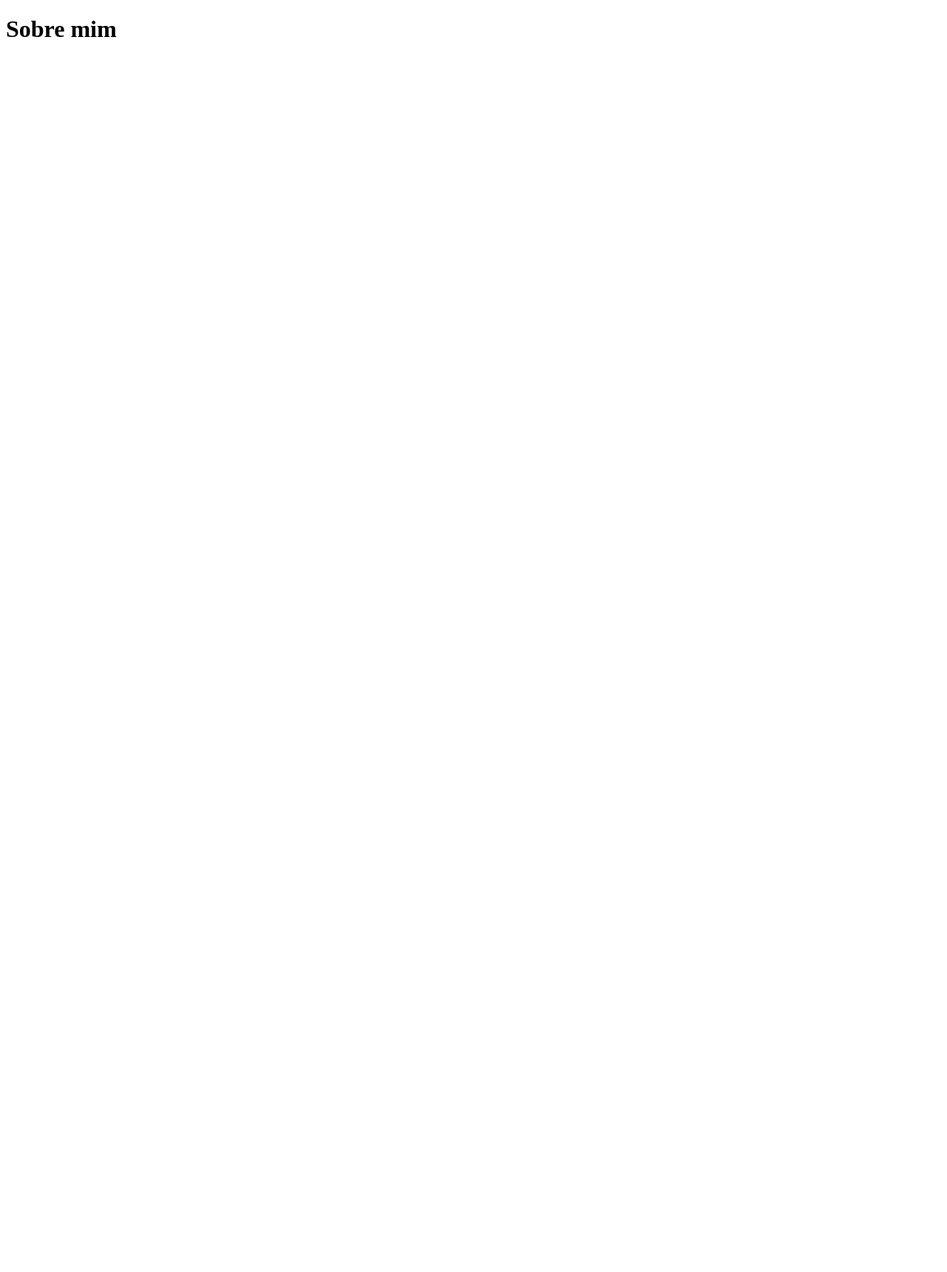
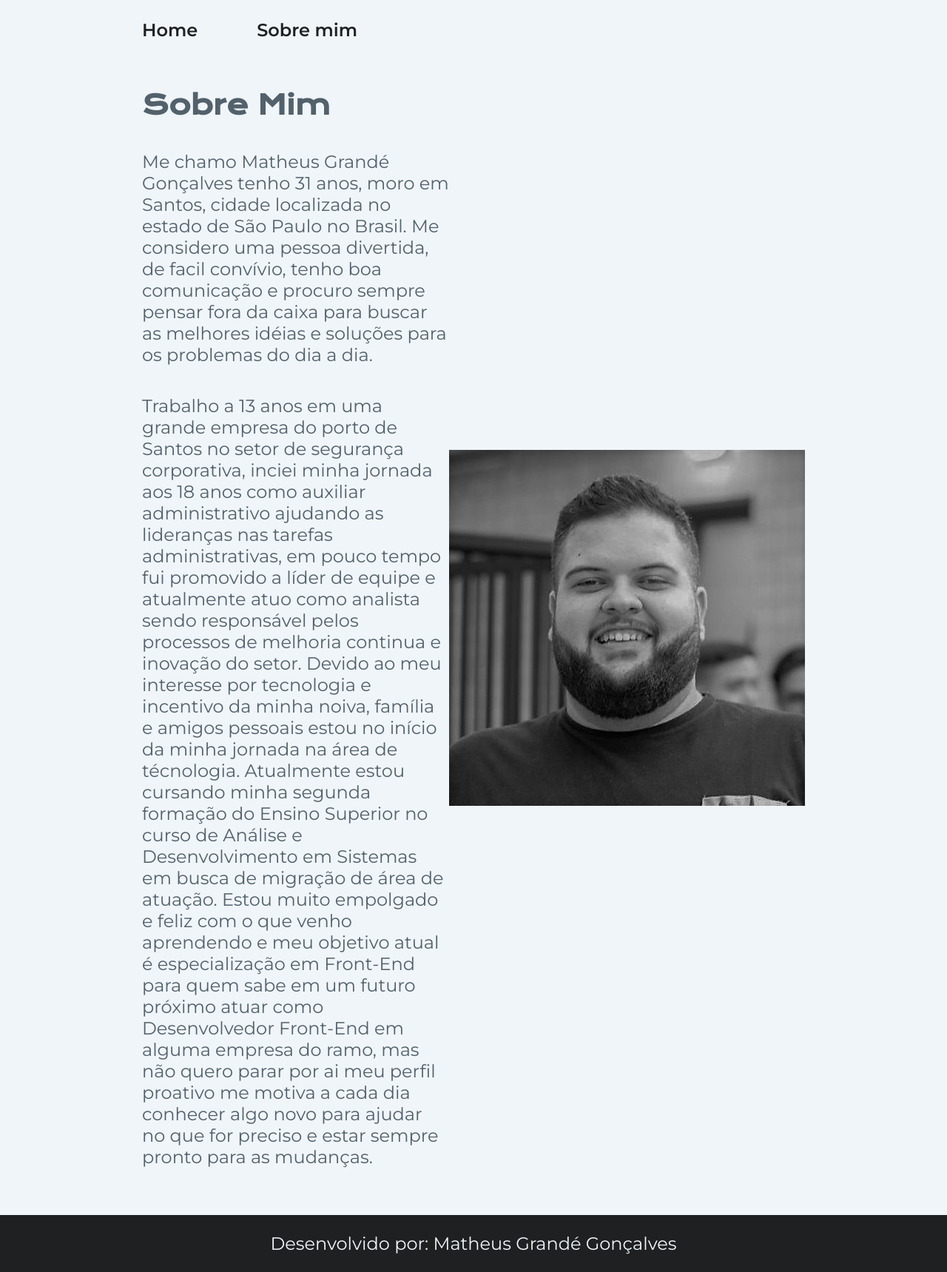
Before and after one commit to GrandeMatheus/Portifolio-Alura, a plain HTML site: page about.html in a window 1280 px wide. Shown: the whole page at 74% size. Before the commit the page ends 800 px from the top, so only its background shows below. Drawn offline with nearby package versions, Linux system fonts and the light colour scheme.

Commit message:
atualização da cor e sobre mim

```diff
--- a/about.html
+++ b/about.html
@@ -4,8 +4,27 @@
     <meta charset="UTF-8">
     <meta name="viewport" content="width=device-width, initial-scale=1.0">
     <title>Sobre mim</title>
+    <link rel="stylesheet" href="./styles/style.css">
 </head>
 <body>
-    <h1>Sobre mim</h1>
+    <header class="cabecalho">
+        <nav class="cabecalho__menu">
+            <a class="cabecalho__menu__link" href="Index.html">Home</a>
+            <a class="cabecalho__menu__link" href="about.html">Sobre mim</a>
+        </nav>
+    </header>
+
+    <main class="Apresentacao">
+        <section class="Apresentacao__conteudo">
+            <h1 class="Apresentacao__conteudo__titulo"> Sobre Mim</h1>
+            <p class="Apresentacao__conteudo__texto">Me chamo Matheus Grandé Gonçalves tenho 31 anos, moro em Santos, cidade localizada no estado de São Paulo no Brasil. Me considero uma pessoa divertida, de facil convívio, tenho boa comunicação e procuro sempre pensar fora da caixa para buscar as melhores idéias e soluções para os problemas do dia a dia.</p>
+            <p class="Apresentacao__conteudo__texto">Trabalho a 13 anos em uma grande empresa do porto de Santos no setor de segurança corporativa, inciei minha jornada aos 18 anos como auxiliar administrativo ajudando as lideranças nas tarefas administrativas, em pouco tempo fui promovido a líder de equipe e atualmente atuo como analista sendo responsável pelos processos de melhoria continua e inovação do setor. Devido ao meu interesse por tecnologia e incentivo da minha noiva, família e amigos pessoais estou no início da minha jornada na área de técnologia. Atualmente estou cursando minha segunda formação do Ensino Superior no curso de Análise e Desenvolvimento em Sistemas em busca de migração de área de atuação. Estou muito empolgado e feliz com o que venho aprendendo e meu objetivo atual é especialização em Front-End para quem sabe em um futuro próximo atuar como Desenvolvedor Front-End em alguma empresa do ramo, mas não quero parar por ai meu perfil proativo me motiva a cada dia conhecer algo novo para ajudar no que for preciso e estar sempre pronto para as mudanças. </p>
+        </section>
+        <img src="./assets/1550710721417.jpg" alt="Minha Foto">
+    </main>
+
+    <footer class="rodape">
+        <p>Desenvolvido por: Matheus Grandé Gonçalves</p>
+    </footer>
 </body>
 </html>
--- a/styles/style.css
+++ b/styles/style.css
@@ -1,14 +1,23 @@
 @import url('https://fonts.googleapis.com/css2?family=Krona+One&family=Montserrat:wght@400;600&display=swap');
+:root {
+    --cor-primaria: #F0F5F9;
+    --cor-secundaria: #52616B;
+    --cor-terciaria: #1E2022;
+    --cor-hover: #C9D6DF;
+
+    --fonte-primaria: 'Krona One', sans-serif;
+    --fonte-secundaria: 'Montserrat', sans-serif;
+}
+
 *{
     margin: 0;
     padding: 0;
 }
 body {
 
-    /* height: 100vh; */
     box-sizing: border-box;
-    background-color: #000000;
-    color: #f6f6f6;
+    background-color: var(--cor-primaria);
+    color: var(--cor-secundaria);
 }
 
 .cabecalho {
@@ -25,10 +34,10 @@ body {
 
 .cabecalho__menu__link {
 
-    font-family: 'Montserrat', sans-serif;
+    font-family: var(--fonte-secundaria);
     font-size: 24px;
     font-weight: 600;
-    color: #22D4FD;
+    color: var(--cor-terciaria);
     text-decoration: none;
 }
 
@@ -51,19 +60,19 @@ body {
 .Apresentacao__conteudo__titulo {
 
     font-size: 36px;
-    font-family: 'Krona One', sans-serif;
+    font-family: var(--fonte-primaria);
 }
 
 
 .titulo-destaque {
 
-    color: #22D4FD;
+    color: (var(--cor-terciaria));
 
 }
 .Apresentacao__conteudo__texto {
 
     font-size: 24px;
-    font-family: 'Montserrat', sans-serif;
+    font-family: var(--fonte-secundaria);
 }
 
 .Apresentacao__links {
@@ -77,18 +86,17 @@ body {
 
 .Apresentacao__links__subtitulo {
 
-    font-family: 'Krona One', sans-serif;
+    font-family: var(--fonte-primaria);
     font-weight: 400;
     font-size: 24px;
 }
 
 .Apresentacao__links__link {
 
-    /* background-color: #43fadb; */
     display: flex;
     justify-content: center;
     gap: 16px;
-    border: 2px solid #22D4FD;
+    border: 2px solid var(--cor-terciaria);
     width: 378px;
     text-align: center;
     border-radius: 8px;
@@ -96,24 +104,24 @@ body {
     font-weight: 600;
     padding: 21.5px 0 ;
     text-decoration: none;
-    color: #f6f6f6;
-    font-family: 'Monteserrat', sans-serif;
+    color: var(--cor-secundaria);
+    font-family: var(--fonte-secundaria);
 
 }
 
 .Apresentacao__links__link:hover {
 
-    background-color: #272727;
+    background-color: var(--cor-hover);
 
 }
 
 .rodape {
 
     padding: 24px;
-    color: #000000;
-    background-color: #22D4FD;
+    color: var(--cor-primaria);
+    background-color: var(--cor-terciaria);
     text-align: center;
-    font-family: 'Monteserrat', sans-serif;
+    font-family: var(--fonte-secundaria);
     font-size: 24px;
     font-weight: 400;
 
```
